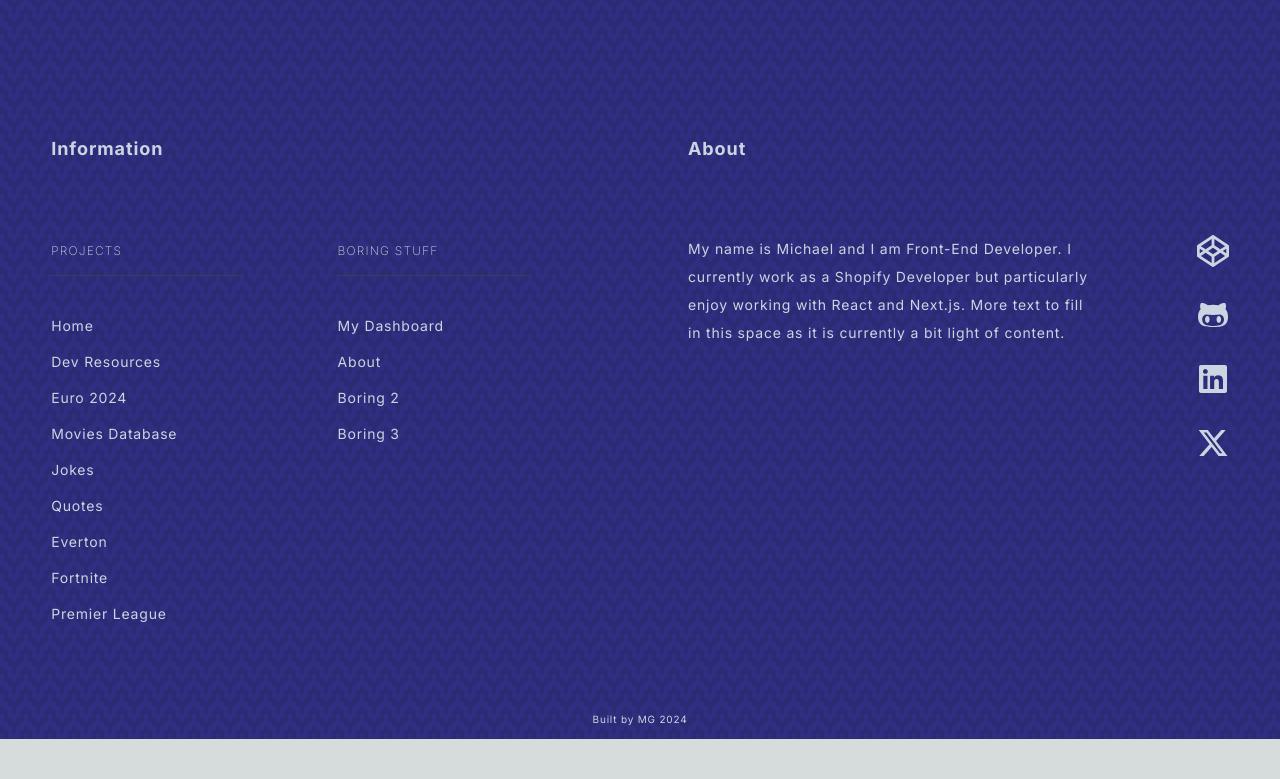
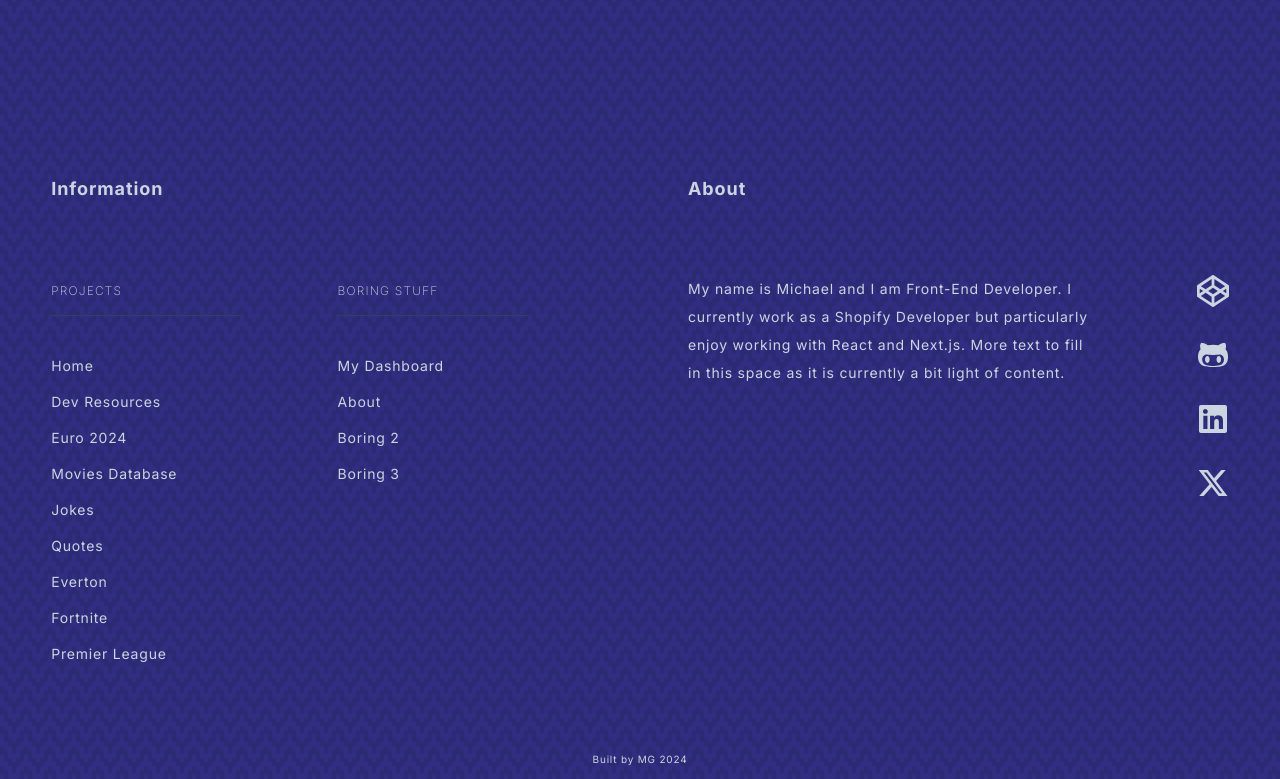
Before and after one commit to michaelgainford/michaelgainford.github.io, a Next.js app: page /projects/movies-database in a window 1280 px wide. Shown: the part 6346-7125 px from the top of the page. Before the commit the page ends 7085 px from the top, so only its background shows below. Built offline with nearby package versions, Linux system fonts and the light colour scheme.

Commit message:
Update padding top of global footer

```diff
--- a/components/footer/MainFooter.jsx
+++ b/components/footer/MainFooter.jsx
@@ -4,7 +4,7 @@ import Copyright from "@/components/footer/Copyright"
 
 export default function MAIN_FOOTER() {
   return (
-    <footer className={`w-[90%] md:w-[92%] lg:-[95%] max-w-[2000px] flex flex-col lg:justify-between gap-1 pt-6 md:mt-8 lg:mt-12 xl:mt-16 2xl:mt-24 mx-auto header-content lg:pb-2 lg:gap-4 tracking-wider`}>
+    <footer className={`w-[90%] md:w-[92%] lg:-[95%] max-w-[2000px] flex flex-col gap-1 pt-6 tracking-wider mx-auto header-content md:mt-8 lg:pb-2 lg:gap-4 lg:justify-between lg:pt-16 2xl:pt-24`}>
       <div className={`grid justify-between w-full grid-cols-1 lg:mb-12 lg:flex-row max-lg:gap-y-8 lg:gap-x-24 lg:grid-cols-4`}>
         <MainFooterNav />
         <MainFooterAbout />
```
